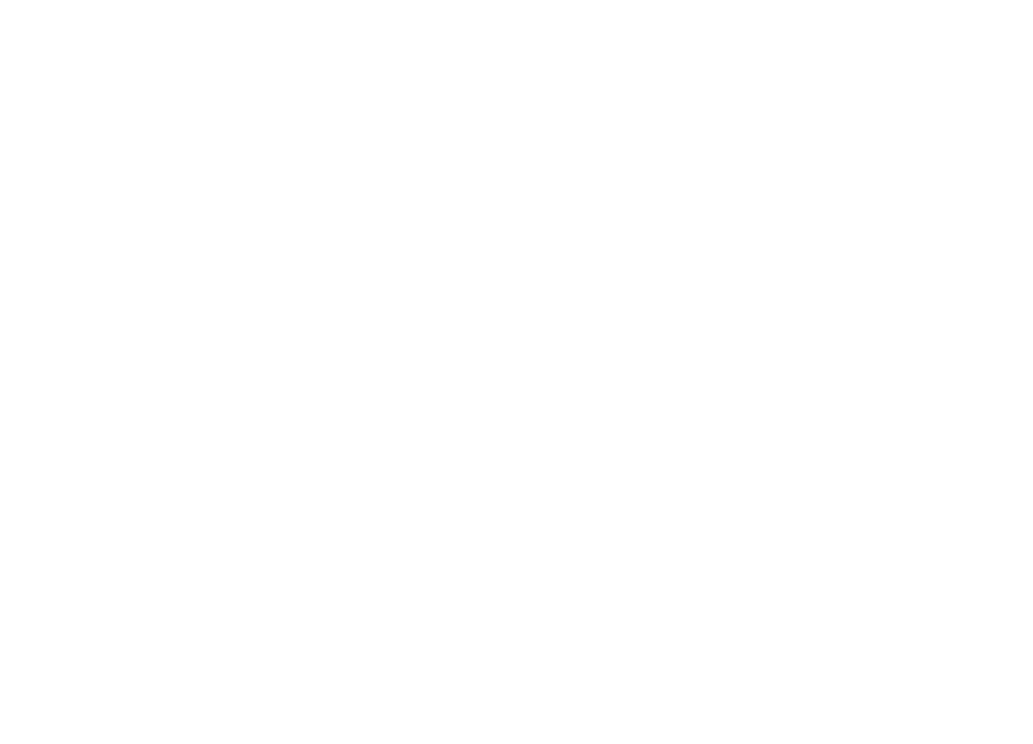
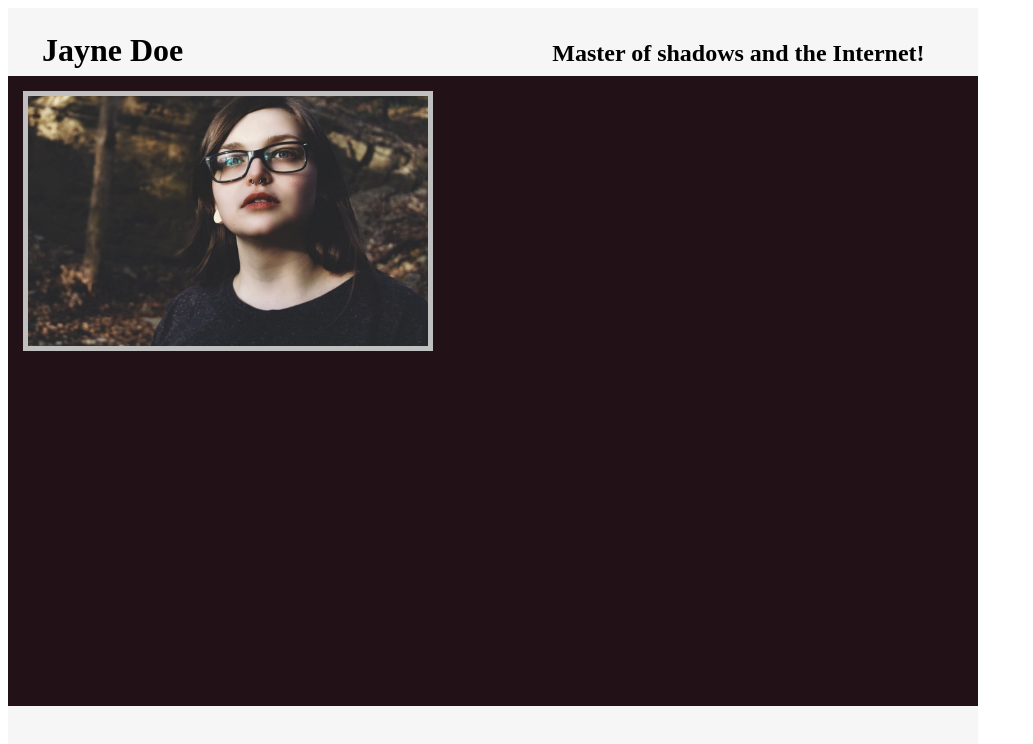
Before and after one commit to arnaldoquezada/CSS-Portafolio, a plain HTML site: page index.html in a window 1280 px wide. Shown: the whole page, without its empty margins (0-1033 px from the left). Drawn offline with Linux system fonts and the light colour scheme.

Commit message:
Estructura principal creada e insertada foro perfil

```diff
--- a/index.html
+++ b/index.html
@@ -8,7 +8,22 @@
     <title>Portafolio</title>
 </head>
 <body>
+   <div class="container">
+       <div class="class container-text">
+            <div class="text-1">
+                <h1>Jayne Doe</h1>
+            </div>
 
+            <div class="text-2">
+                <h2>Master of shadows and the Internet!</h2>
+            </div>
+       </div>
+       <div class="container-sub">
+           <div class="box-img-profile">
+                <img src="images/photo_of_me.jpg" alt="My photo Profile" width="400" height="250">
+           </div>
+       </div>
+   </div>
 
 </body>
 </html>
--- a/style.css
+++ b/style.css
@@ -0,0 +1,49 @@
+h1, h3, h2{
+    margin: 0%;
+}
+.container{
+    width: 970px;
+    height: 1600px;
+    background-color:#f6f6f6;
+    border-left: 25px;
+    border-right: 25px;
+    border-bottom: 15px;
+
+}
+.container-text{
+    margin: 0px;
+    padding: 4px;
+    border-top: 5px;
+    border-right: 5px;
+    width: 930px;
+    height: 50px;
+    margin-top: 10px;
+    margin-left: 15px;
+    display: inline-block;
+}
+.text-1{
+   display: inline-block;
+   height: 45px;
+   align-items: center;
+   margin-left: 15px;
+   margin-top: 10px;
+
+    }
+.text-2{
+    margin-left: 365px;
+    display:inline-block;
+}
+.container-sub{
+    background-color: #221116;
+    height: 600px;
+    width: 940px;
+    padding: 15px;
+    display: inline-block;
+}
+.box-img-profile{
+    background-color:#c0c0c0;
+    width: 400px;
+    height: 250px;
+    display: inline-block;
+    padding: 5px;
+}
```
